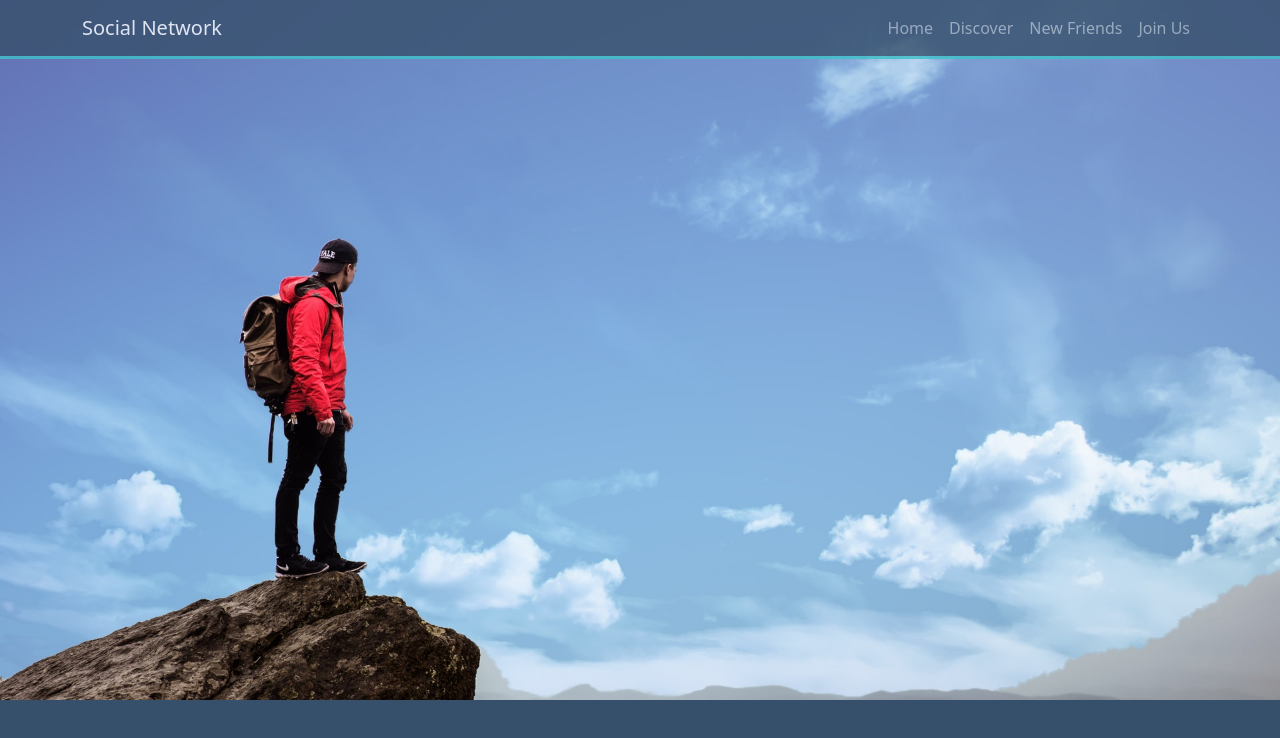
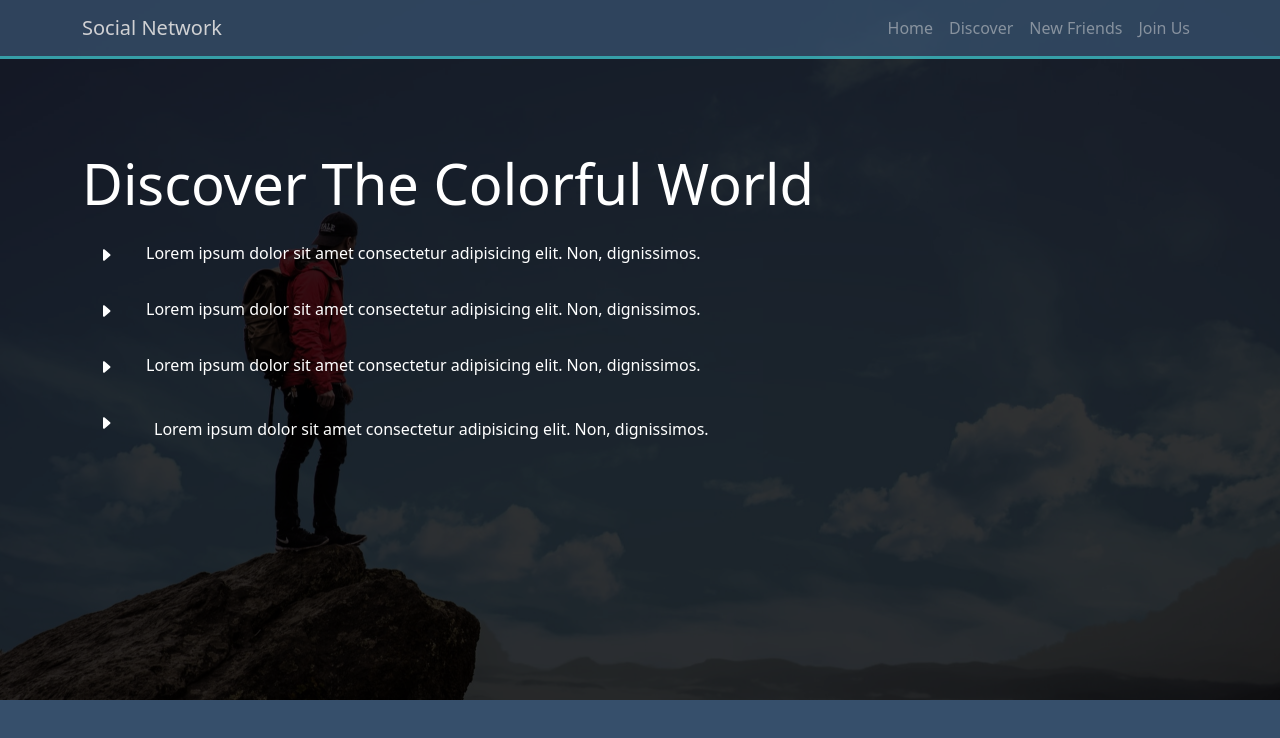
Before and after one commit to ozancalis/ProjectA, a website: page index.html in a window 1280 px wide. Drawn offline with nearby package versions, Linux system fonts and the light colour scheme.

Commit message:
addHomeAndCaret

```diff
--- a/index.html
+++ b/index.html
@@ -37,6 +37,60 @@
 
 
     <header id="home">
+        <div class="img-overlay">
+            <div class="container home-inner">
+                <div class="row">
+                    <div class="col-lg-8">
+                        <h1 class="display-4">
+                            <strong>Discover</strong> The Colorful World
+                        </h1>
+                        <div class="d-flex">
+                            <div class="p-3 align-self-start">
+                                <svg xmlns="http://www.w3.org/2000/svg" width="16" height="16" fill="currentColor" class="bi bi-caret-right-fill" viewBox="0 0 16 16">
+                                  <path d="m12.14 8.753-5.482 4.796c-.646.566-1.658.106-1.658-.753V3.204a1 1 0 0 1 1.659-.753l5.48 4.796a1 1 0 0 1 0 1.506z"/>
+                                </svg>                            </div>
+
+                            <div class="p-3 align-self-end">
+                                Lorem ipsum dolor sit amet consectetur adipisicing elit. Non, dignissimos.
+                            </div>
+                        </div>
+                        <div class="d-flex">
+                            <div class="p-3 align-self-start">
+                                <svg xmlns="http://www.w3.org/2000/svg" width="16" height="16" fill="currentColor" class="bi bi-caret-right-fill" viewBox="0 0 16 16">
+                                  <path d="m12.14 8.753-5.482 4.796c-.646.566-1.658.106-1.658-.753V3.204a1 1 0 0 1 1.659-.753l5.48 4.796a1 1 0 0 1 0 1.506z"/>
+                                </svg>                            </div>
+
+                            <div class="p-3 align-self-end">
+                                Lorem ipsum dolor sit amet consectetur adipisicing elit. Non, dignissimos.
+                            </div>
+                        </div>
+                        <div class="d-flex">
+                            <div class="p-3 align-self-start">
+                                <svg xmlns="http://www.w3.org/2000/svg" width="16" height="16" fill="currentColor" class="bi bi-caret-right-fill" viewBox="0 0 16 16">
+                                  <path d="m12.14 8.753-5.482 4.796c-.646.566-1.658.106-1.658-.753V3.204a1 1 0 0 1 1.659-.753l5.48 4.796a1 1 0 0 1 0 1.506z"/>
+                                </svg>                            </div>
+
+                            <div class="p-3 align-self-end">
+                                Lorem ipsum dolor sit amet consectetur adipisicing elit. Non, dignissimos.
+                            </div>
+                        </div>
+                        <div class="d-flex">
+                            <div class="p-3 align-self-start">
+                                <svg xmlns="http://www.w3.org/2000/svg" width="16" height="16" fill="currentColor" class="bi bi-caret-right-fill" viewBox="0 0 16 16">
+                                  <path d="m12.14 8.753-5.482 4.796c-.646.566-1.658.106-1.658-.753V3.204a1 1 0 0 1 1.659-.753l5.48 4.796a1 1 0 0 1 0 1.506z"/>
+                                </svg>                            </div>
+
+                            <div class="p-4 align-self-end">
+                                Lorem ipsum dolor sit amet consectetur adipisicing elit. Non, dignissimos.
+                            </div>
+                        </div>
+                    </div>
+                    <div class="col-lg-4">
+                    </div>
+                </div>
+            </div>
+
+        </div>
 
     </header>
 
--- a/scss/_style.scss
+++ b/scss/_style.scss
@@ -11,7 +11,21 @@ body {
 #home {
     background-image: url(../img/background.jpg);
     background-repeat: no-repeat;
-    background-size: cover;
+    background-size:cover;
+    background-position: 50%;
     background-attachment: fixed;
     min-height: 700px;
+
+    .img-overlay{
+        position: absolute;
+        top: 0;
+        left: 0;
+        width:100%;
+        min-height: 700px;
+        background: rgba($color: #000000, $alpha: 0.8);
+    }
 }
+
+.home-inner{
+    padding-top:150px;
+}
```
Also changed, not shown: css/main.css.
